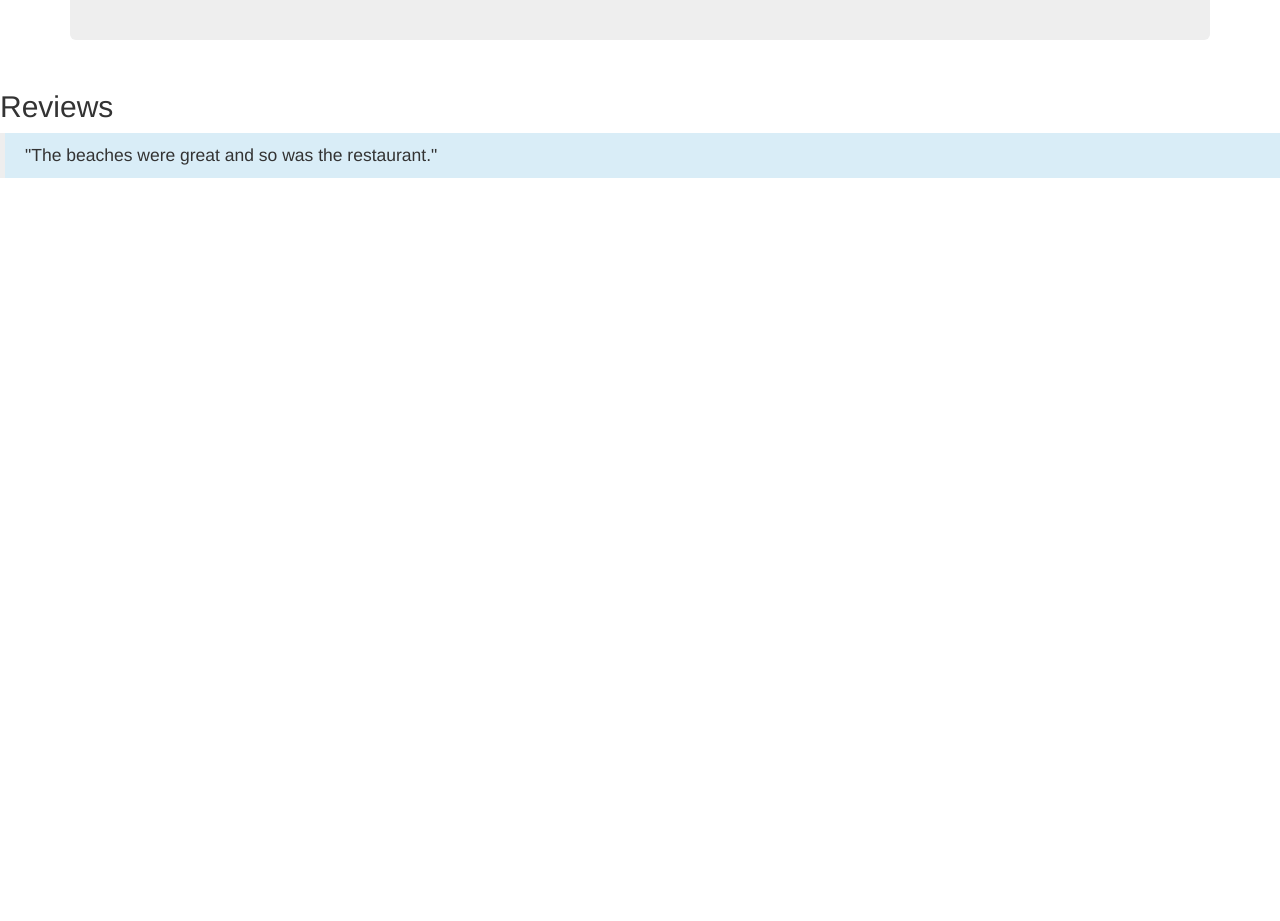
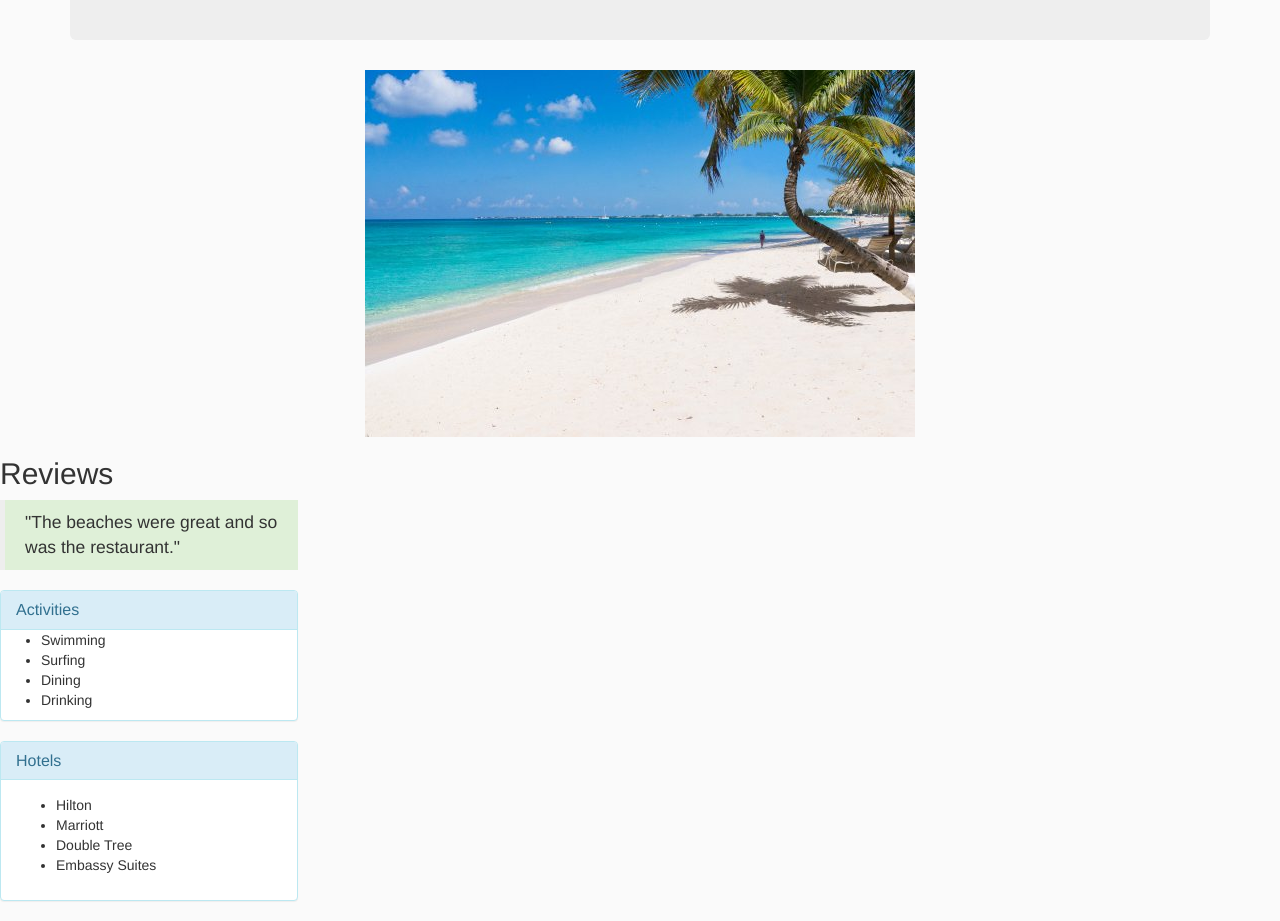
Before and after one commit to caylaxnicole/vacation-site, a plain HTML site: page index.html in a window 1280 px wide. Shown: the part 200-1121 px from the top of the page. Before the commit the page ends 800 px from the top, so only its background shows below. Drawn offline with Linux system fonts and the light colour scheme.

Commit message:
add bootstrap style, columns rows and image.

```diff
--- a/index.html
+++ b/index.html
@@ -4,16 +4,53 @@
     <title>Vacation Location</title>
     <link href="css/bootstrap.css" rel="stylesheet" type="text/css">
   </head>
-  <body>
+  <body style='background-color: #fafafa;' class="center-block">
     <div class="container">
       <div class="jumbotron">
         <h1>The Best Vacation Spot Of All Time.</h1>
         <p>This place has really good beaches and palm trees. It also has restaurants.</p>
       </div>
     </div>
-    <h2>Reviews</h2>
-    <blockquote class="bg-info">
-      <p>"The beaches were great and so was the restaurant."</p>
-    </blockquote>
+    <img src="IMG/beach.jpg" alt="sandy beach" class="img-responsive center-block">
+    <div class="row">
+      <div class="col-md-3">
+        <h2>Reviews</h2>
+        <blockquote class="bg-success">
+          <p>"The beaches were great and so was the restaurant."</p>
+        </blockquote>
+      </div>
+    </div>
+    <div class="row">
+      <div class="col-md-3">
+        <div class="panel panel-info">
+          <div class="panel-heading">
+            <h2 class="panel-title">Activities</h2>
+          </div>
+            <ul>
+              <li>Swimming</li>
+              <li>Surfing</li>
+              <li>Dining</li>
+              <li>Drinking</li>
+            </ul>
+        </div>
+      </div>
+    </div>
+    <div class="row">
+    <div class="col-md-3">
+      <div class="panel panel-info">
+        <div class="panel-heading">
+          <h2 class="panel-title">Hotels</h2>
+        </div>
+        <div class="panel-body">
+          <ul>
+            <li>Hilton</li>
+            <li>Marriott</li>
+            <li>Double Tree</li>
+            <li>Embassy Suites</li>
+          </ul>
+        </div>
+      </div>
+    </div>
+  </div>
   </body>
 </html>
```
Also changed, not shown: IMG/beach.jpg (added).
